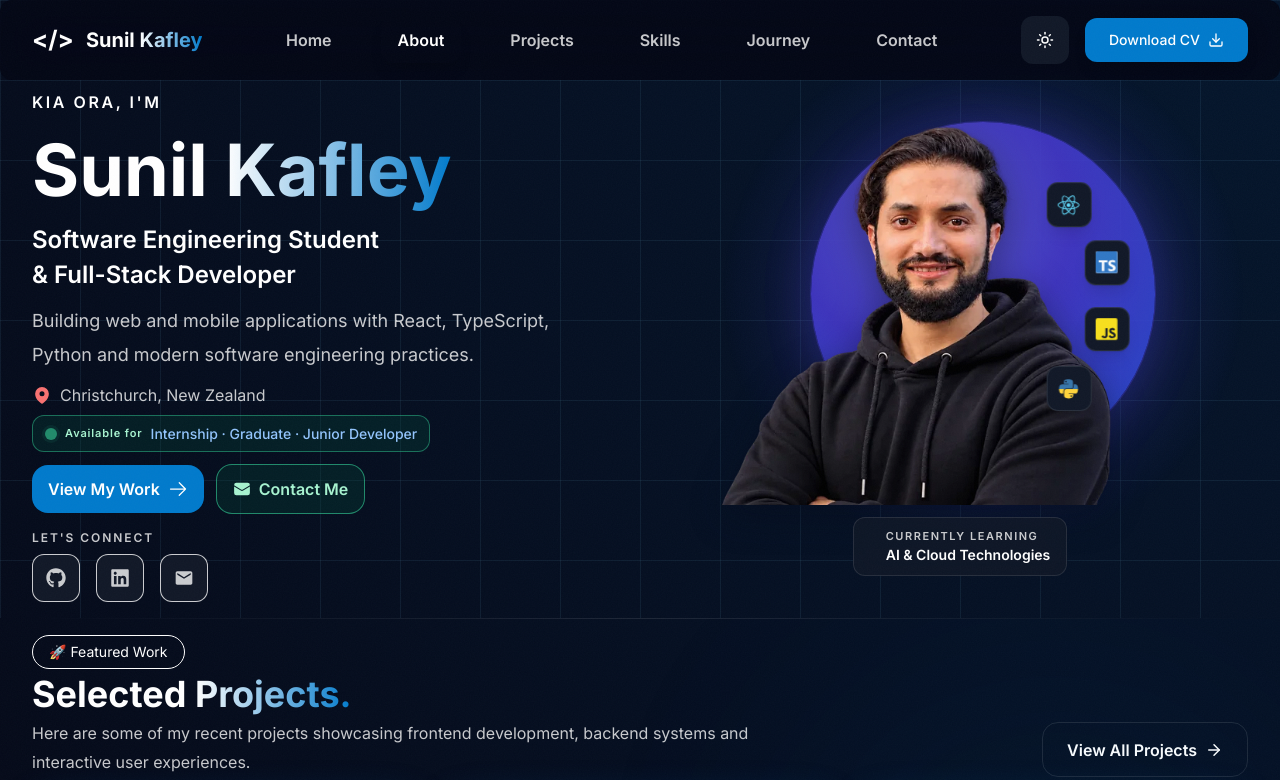
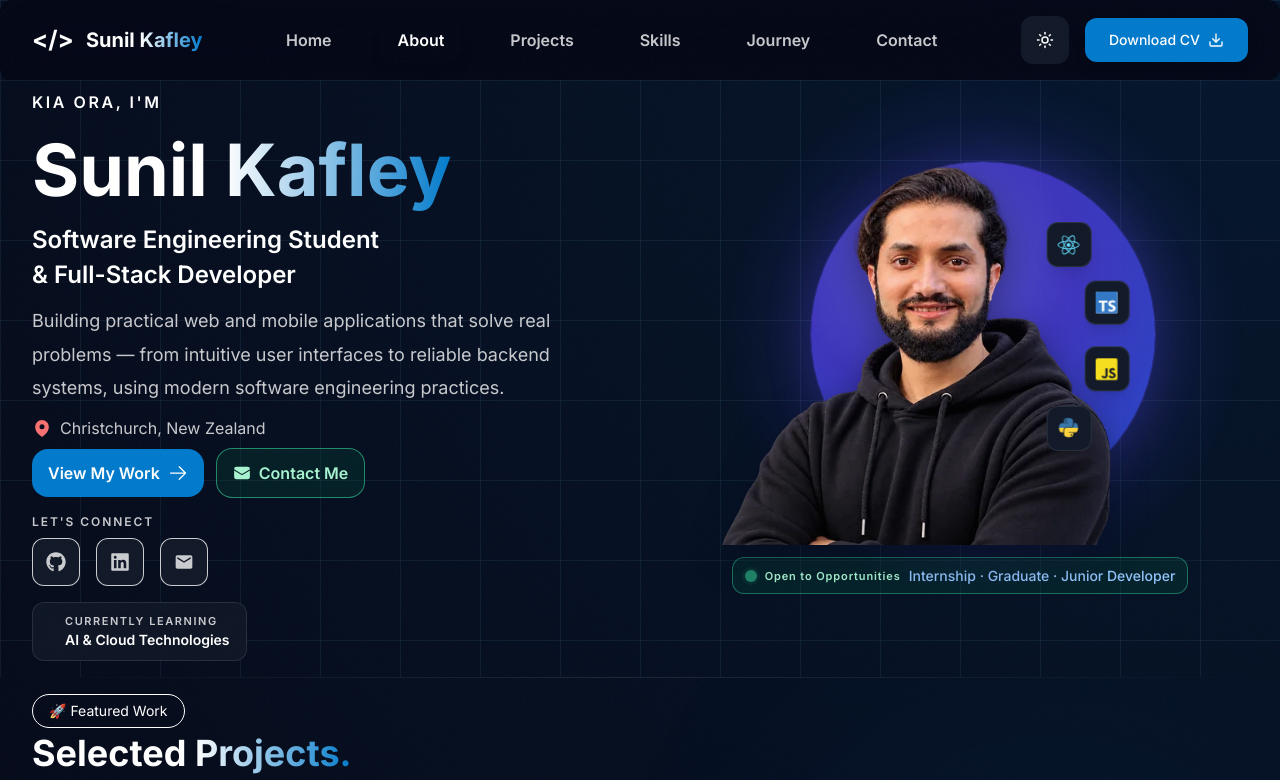
Before and after one commit to sunilkafley/portfolio_website, a React (Vite) app: page / in a window 1280 px wide. Shown: the top 780 px of the page. Built offline with nearby package versions, Linux system fonts and the light colour scheme.

Commit message:
Refine hero hierarchy and recruiter messaging

```diff
--- a/src/components/sections/Hero.tsx
+++ b/src/components/sections/Hero.tsx
@@ -72,8 +72,9 @@ const Hero = () => {
               variants={itemFadeUp}
               className="hero-description mx-auto mb-3 max-w-[52ch] text-base text-muted sm:mb-5 sm:text-lg lg:mx-0 lg:mb-3"
             >
-              Building web and mobile applications with React, TypeScript,
-              Python and modern software engineering practices.
+              Building practical web and mobile applications that solve real problems —
+              from intuitive user interfaces to reliable backend systems, using
+              modern software engineering practices.
             </motion.p>
 
             <motion.div
@@ -83,21 +84,6 @@ const Hero = () => {
               <HiMapPin aria-hidden="true" className="h-5 w-5 shrink-0 text-(--hero-location-pin)" />
               <span>Christchurch, New Zealand</span>
             </motion.div>
-
-            <div
-              className="availability-badge mx-auto mb-3 grid w-fit max-w-full grid-cols-[0.75rem_minmax(0,1fr)_0.75rem] items-center gap-x-2 gap-y-1 rounded-xl px-3 py-2 text-center sm:mb-4 sm:flex sm:gap-2 sm:text-left lg:mx-0 lg:mb-3"
-            >
-              <span
-                aria-hidden="true"
-                className="availability-dot h-3 w-3 shrink-0 rounded-full motion-safe:animate-pulse"
-              />
-              <span className="col-start-2 text-[11px] font-semibold tracking-[0.08em] whitespace-nowrap">
-                Available for
-              </span>
-              <span className="col-span-3 text-sm font-medium leading-snug text-(--hero-opportunity-text)">
-                Internship &middot; Graduate &middot; Junior Developer
-              </span>
-            </div>
 
             <motion.div
               variants={itemFadeUp}
@@ -128,6 +114,25 @@ const Hero = () => {
                 Let&apos;s Connect
               </span>
               <SocialLinks />
+            </motion.div>
+
+            <motion.div
+              variants={itemFadeUp}
+              className="
+                relative z-20 mt-4 inline-flex items-center gap-3 rounded-xl sm:mt-4
+                border border-(--color-border) bg-(--color-surface)/80
+                px-4 py-2.5 text-left backdrop-blur-md
+              "
+            >
+              <span aria-hidden="true" className="h-8 w-1 rounded-full bg-primary" />
+              <span>
+                <span className="block text-[11px] font-semibold uppercase tracking-[0.14em] text-muted">
+                  Currently Learning
+                </span>
+                <span className="block text-sm font-semibold">
+                  AI &amp; Cloud Technologies
+                </span>
+              </span>
             </motion.div>
           </motion.div>
 
@@ -179,24 +184,20 @@ const Hero = () => {
               </div>
             </div>
 
-            <motion.div
-              variants={itemFadeUp}
-              className="
-                relative z-20 mt-2 inline-flex items-center gap-3 rounded-xl sm:mt-3
-                border border-(--color-border) bg-(--color-surface)/80
-                px-4 py-2.5 text-left backdrop-blur-md
-              "
+            <div
+              className="availability-badge mx-auto mt-2 grid w-fit max-w-full grid-cols-[0.75rem_minmax(0,1fr)_0.75rem] items-center gap-x-2 gap-y-1 rounded-xl px-3 py-2 text-center sm:mt-3 sm:flex sm:gap-2 sm:text-left"
             >
-              <span aria-hidden="true" className="h-8 w-1 rounded-full bg-primary" />
-              <span>
-                <span className="block text-[11px] font-semibold uppercase tracking-[0.14em] text-muted">
-                  Currently Learning
-                </span>
-                <span className="block text-sm font-semibold">
-                  AI &amp; Cloud Technologies
-                </span>
+              <span
+                aria-hidden="true"
+                className="availability-dot h-3 w-3 shrink-0 rounded-full motion-safe:animate-pulse"
+              />
+              <span className="col-start-2 text-[11px] font-semibold tracking-[0.08em] whitespace-nowrap">
+                Open to Opportunities
               </span>
-            </motion.div>
+              <span className="col-span-3 text-sm font-medium leading-snug text-(--hero-opportunity-text)">
+                Internship &middot; Graduate &middot; Junior Developer
+              </span>
+            </div>
 
           </motion.div>
 
```
